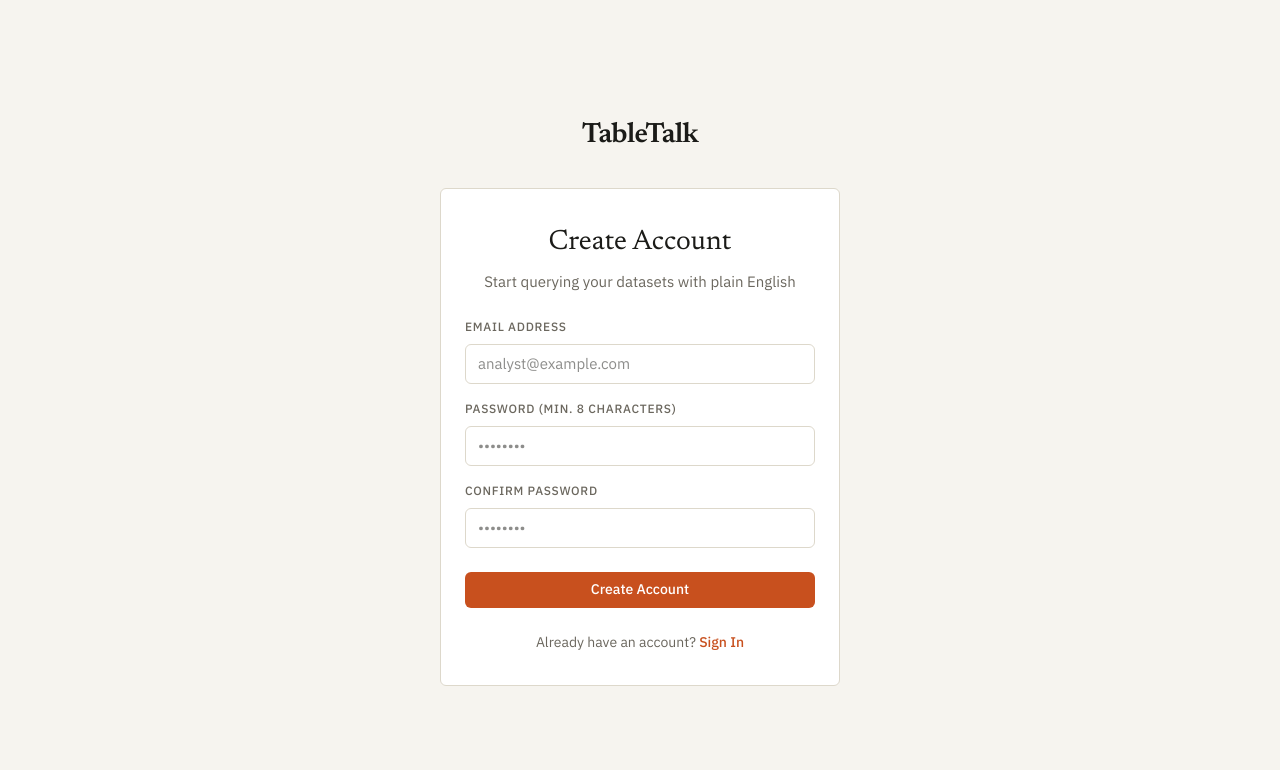
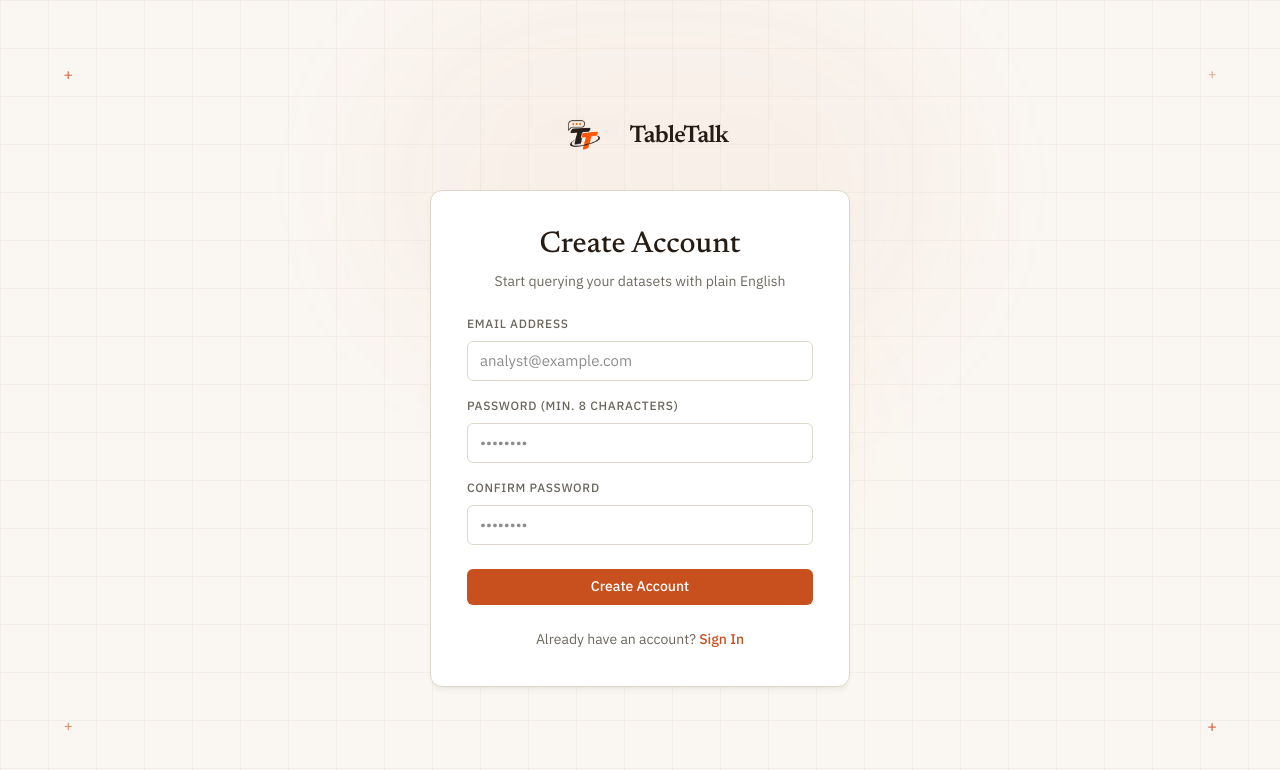
Before and after one commit to RaiyanChandle/TableTalk, a React (Vite) app in the folder frontend/: page /register in a window 1280 px wide. Shown: the top 770 px of the page. Built offline with nearby package versions, Linux system fonts and the light colour scheme; no server answers.

Commit message:
style(auth): add technical grid boxy background and warm theme to login and register pages

```diff
--- a/frontend/src/pages/LoginPage.tsx
+++ b/frontend/src/pages/LoginPage.tsx
@@ -1,5 +1,5 @@
 import React, { useEffect } from 'react';
-import { useNavigate } from 'react-router-dom';
+import { Link, useNavigate } from 'react-router-dom';
 import { LoginForm } from '../components/auth/LoginForm';
 import { useAuth } from '../context/AuthContext';
 
@@ -14,73 +14,69 @@ export const LoginPage: React.FC = () => {
   }, [user, loading, navigate]);
 
   return (
-    <div
-      style={{
-        minHeight: '100vh',
-        width: '100vw',
-        display: 'flex',
-        flexDirection: 'column',
-        alignItems: 'center',
-        justifyContent: 'center',
-        backgroundColor: '#F6F4EF',
-        padding: '24px',
-        boxSizing: 'border-box',
-      }}
-    >
+    <div className="min-h-screen w-screen flex flex-col items-center justify-center bg-[#FAF7F2] text-[#261C14] relative p-6 overflow-hidden selection:bg-[#D05C2B]/20 selection:text-[#D05C2B]">
+      {/* Ambient Warm Gradient Orbs */}
+      <div className="absolute top-1/4 left-1/2 -translate-x-1/2 -translate-y-1/2 w-[540px] h-[360px] bg-[#D05C2B]/7 rounded-full blur-3xl pointer-events-none animate-ambient-glow" />
       <div
+        className="absolute bottom-1/4 right-1/3 w-[380px] h-[300px] bg-amber-400/8 rounded-full blur-3xl pointer-events-none animate-ambient-glow"
+        style={{ animationDelay: '4.5s' }}
+      />
+
+      {/* Technical Grid Overlay ("boxy bg") */}
+      <div
+        className="absolute inset-0 pointer-events-none opacity-60 z-0"
         style={{
-          width: '100%',
-          maxWidth: '400px',
-          display: 'flex',
-          flexDirection: 'column',
-          alignItems: 'center',
+          backgroundImage: `
+            linear-gradient(to right, rgba(226, 219, 206, 0.45) 1px, transparent 1px),
+            linear-gradient(to bottom, rgba(226, 219, 206, 0.45) 1px, transparent 1px)
+          `,
+          backgroundSize: '48px 48px',
         }}
+      />
+
+      {/* Decorative Crosshair Marks (+) along grid lines */}
+      <div className="absolute top-16 left-8 sm:left-16 text-[#D05C2B] font-mono text-sm select-none pointer-events-none animate-crosshair">
+        +
+      </div>
+      <div
+        className="absolute top-16 right-8 sm:right-16 text-[#D05C2B] font-mono text-sm select-none pointer-events-none animate-crosshair"
+        style={{ animationDelay: '1.2s' }}
       >
-        <div style={{ marginBottom: '32px', textAlign: 'center' }}>
-          <span
-            style={{
-              fontFamily: 'Newsreader, Georgia, serif',
-              fontSize: '28px',
-              fontWeight: 600,
-              color: '#1B1B18',
-              letterSpacing: '-0.02em',
-            }}
-          >
+        +
+      </div>
+      <div
+        className="absolute bottom-16 left-8 sm:left-16 text-[#D05C2B] font-mono text-sm select-none pointer-events-none animate-crosshair"
+        style={{ animationDelay: '2.4s' }}
+      >
+        +
+      </div>
+      <div
+        className="absolute bottom-16 right-8 sm:right-16 text-[#D05C2B] font-mono text-sm select-none pointer-events-none animate-crosshair"
+        style={{ animationDelay: '3.6s' }}
+      >
+        +
+      </div>
+
+      {/* Content Container */}
+      <div className="relative z-10 w-full max-w-[420px] flex flex-col items-center">
+        {/* Brand / Logo */}
+        <Link to="/" className="mb-8 flex items-center gap-3 group">
+          <img
+            src="/logo.png"
+            alt="TableTalk Logo"
+            className="h-10 md:h-11 w-auto object-contain select-none transition-transform duration-200 group-hover:scale-105"
+          />
+          <span className="font-serif font-bold text-2xl text-[#261C14] tracking-tight">
             TableTalk
           </span>
-        </div>
+        </Link>
 
-        <div
-          style={{
-            width: '100%',
-            backgroundColor: '#FFFFFF',
-            border: '1px solid #DDD8CB',
-            borderRadius: '6px',
-            padding: '32px 24px',
-            boxSizing: 'border-box',
-          }}
-        >
-          <h1
-            style={{
-              fontFamily: 'Newsreader, Georgia, serif',
-              fontSize: '28px',
-              fontWeight: 400,
-              color: '#1B1B18',
-              marginBottom: '8px',
-              textAlign: 'center',
-            }}
-          >
+        {/* Auth Card */}
+        <div className="w-full bg-white border border-[#DDD8CB] rounded-xl p-8 sm:p-9 shadow-md shadow-stone-900/5">
+          <h1 className="font-serif text-3xl font-medium text-[#261C14] mb-2 text-center">
             Sign In
           </h1>
-          <p
-            style={{
-              fontFamily: 'IBM Plex Sans, sans-serif',
-              fontSize: '15px',
-              color: '#6B675E',
-              marginBottom: '24px',
-              textAlign: 'center',
-            }}
-          >
+          <p className="font-sans text-sm text-[#6E6A60] mb-6 text-center">
             Enter your email and password to continue
           </p>
 
--- a/frontend/src/pages/RegisterPage.tsx
+++ b/frontend/src/pages/RegisterPage.tsx
@@ -1,5 +1,5 @@
 import React, { useEffect } from 'react';
-import { useNavigate } from 'react-router-dom';
+import { Link, useNavigate } from 'react-router-dom';
 import { RegisterForm } from '../components/auth/RegisterForm';
 import { useAuth } from '../context/AuthContext';
 
@@ -14,73 +14,69 @@ export const RegisterPage: React.FC = () => {
   }, [user, loading, navigate]);
 
   return (
-    <div
-      style={{
-        minHeight: '100vh',
-        width: '100vw',
-        display: 'flex',
-        flexDirection: 'column',
-        alignItems: 'center',
-        justifyContent: 'center',
-        backgroundColor: '#F6F4EF',
-        padding: '24px',
-        boxSizing: 'border-box',
-      }}
-    >
+    <div className="min-h-screen w-screen flex flex-col items-center justify-center bg-[#FAF7F2] text-[#261C14] relative p-6 overflow-hidden selection:bg-[#D05C2B]/20 selection:text-[#D05C2B]">
+      {/* Ambient Warm Gradient Orbs */}
+      <div className="absolute top-1/4 left-1/2 -translate-x-1/2 -translate-y-1/2 w-[540px] h-[360px] bg-[#D05C2B]/7 rounded-full blur-3xl pointer-events-none animate-ambient-glow" />
       <div
+        className="absolute bottom-1/4 right-1/3 w-[380px] h-[300px] bg-amber-400/8 rounded-full blur-3xl pointer-events-none animate-ambient-glow"
+        style={{ animationDelay: '4.5s' }}
+      />
+
+      {/* Technical Grid Overlay ("boxy bg") */}
+      <div
+        className="absolute inset-0 pointer-events-none opacity-60 z-0"
         style={{
-          width: '100%',
-          maxWidth: '400px',
-          display: 'flex',
-          flexDirection: 'column',
-          alignItems: 'center',
+          backgroundImage: `
+            linear-gradient(to right, rgba(226, 219, 206, 0.45) 1px, transparent 1px),
+            linear-gradient(to bottom, rgba(226, 219, 206, 0.45) 1px, transparent 1px)
+          `,
+          backgroundSize: '48px 48px',
         }}
+      />
+
+      {/* Decorative Crosshair Marks (+) along grid lines */}
+      <div className="absolute top-16 left-8 sm:left-16 text-[#D05C2B] font-mono text-sm select-none pointer-events-none animate-crosshair">
+        +
+      </div>
+      <div
+        className="absolute top-16 right-8 sm:right-16 text-[#D05C2B] font-mono text-sm select-none pointer-events-none animate-crosshair"
+        style={{ animationDelay: '1.2s' }}
       >
-        <div style={{ marginBottom: '32px', textAlign: 'center' }}>
-          <span
-            style={{
-              fontFamily: 'Newsreader, Georgia, serif',
-              fontSize: '28px',
-              fontWeight: 600,
-              color: '#1B1B18',
-              letterSpacing: '-0.02em',
-            }}
-          >
+        +
+      </div>
+      <div
+        className="absolute bottom-16 left-8 sm:left-16 text-[#D05C2B] font-mono text-sm select-none pointer-events-none animate-crosshair"
+        style={{ animationDelay: '2.4s' }}
+      >
+        +
+      </div>
+      <div
+        className="absolute bottom-16 right-8 sm:right-16 text-[#D05C2B] font-mono text-sm select-none pointer-events-none animate-crosshair"
+        style={{ animationDelay: '3.6s' }}
+      >
+        +
+      </div>
+
+      {/* Content Container */}
+      <div className="relative z-10 w-full max-w-[420px] flex flex-col items-center">
+        {/* Brand / Logo */}
+        <Link to="/" className="mb-8 flex items-center gap-3 group">
+          <img
+            src="/logo.png"
+            alt="TableTalk Logo"
+            className="h-10 md:h-11 w-auto object-contain select-none transition-transform duration-200 group-hover:scale-105"
+          />
+          <span className="font-serif font-bold text-2xl text-[#261C14] tracking-tight">
             TableTalk
           </span>
-        </div>
+        </Link>
 
-        <div
-          style={{
-            width: '100%',
-            backgroundColor: '#FFFFFF',
-            border: '1px solid #DDD8CB',
-            borderRadius: '6px',
-            padding: '32px 24px',
-            boxSizing: 'border-box',
-          }}
-        >
-          <h1
-            style={{
-              fontFamily: 'Newsreader, Georgia, serif',
-              fontSize: '28px',
-              fontWeight: 400,
-              color: '#1B1B18',
-              marginBottom: '8px',
-              textAlign: 'center',
-            }}
-          >
+        {/* Auth Card */}
+        <div className="w-full bg-white border border-[#DDD8CB] rounded-xl p-8 sm:p-9 shadow-md shadow-stone-900/5">
+          <h1 className="font-serif text-3xl font-medium text-[#261C14] mb-2 text-center">
             Create Account
           </h1>
-          <p
-            style={{
-              fontFamily: 'IBM Plex Sans, sans-serif',
-              fontSize: '15px',
-              color: '#6B675E',
-              marginBottom: '24px',
-              textAlign: 'center',
-            }}
-          >
+          <p className="font-sans text-sm text-[#6E6A60] mb-6 text-center">
             Start querying your datasets with plain English
           </p>
 
```
